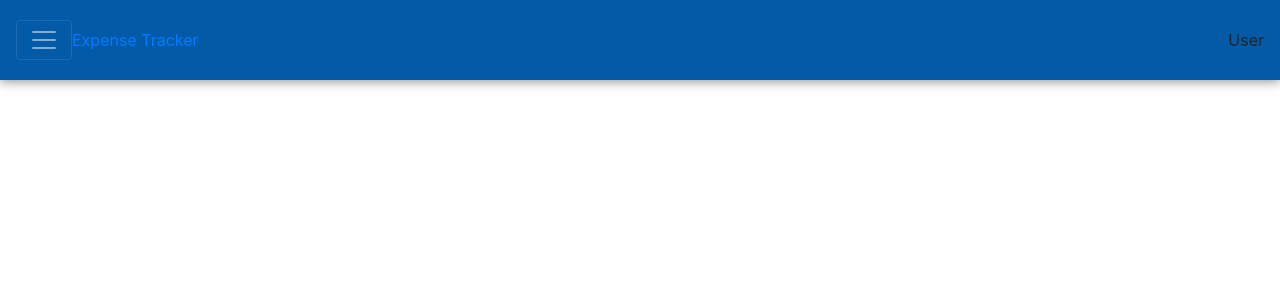
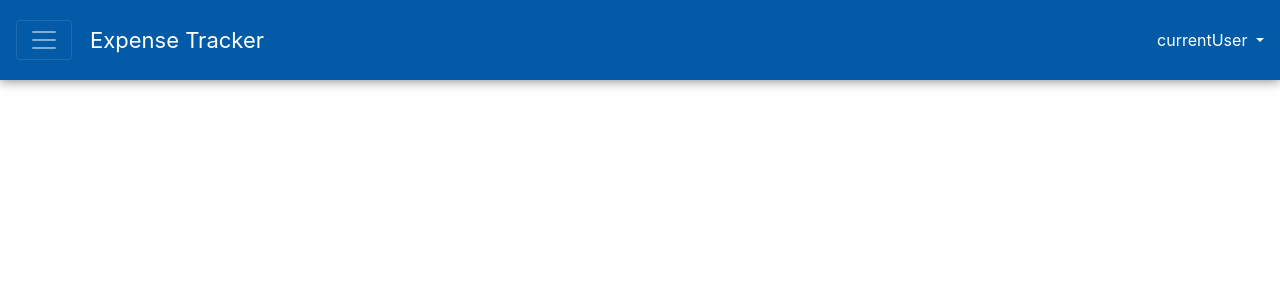
Before and after one commit to orlinwilliams/frontend-expensetracker, an Angular app: page /shared in a window 1280 px wide. Shown: the top 300 px of the page. Built offline with nearby package versions, Linux system fonts and the light colour scheme.

Commit message:
finished style header

```diff
--- a/src/app/shared/header/header.component.css
+++ b/src/app/shared/header/header.component.css
@@ -3,8 +3,12 @@ nav{
   height: 10vh;
   box-shadow: 0 2px 10px rgba(110, 110, 110, 0.7);
 }
-title-logo{
-  margin-left: 8px;
-  color:white;
-  font-size: 15px;
+.main-title{
+  margin-left: 18px;
+  font-size: 22px;
 }
+.current-username{
+  color: white;
+  font-size: 16px;
+  text-decoration: none;
+}
--- a/src/app/shared/header/header.component.html
+++ b/src/app/shared/header/header.component.html
@@ -1,13 +1,27 @@
 <nav class="navbar navbar-dark">
   <button class="navbar-toggler" type="button">
-    <span class="navbar-toggler-icon"></span>
+    <span class="navbar-toggler-icon" (click)="toggleSidebar()"></span>
   </button>
-  <a class="" href="">
-    <span class="title-logo">Expense Tracker</span>
-  </a>
+  <a class="navbar-brand main-title" href=""> Expense Tracker </a>
   <ul class="navbar-nav ml-auto">
-    <li class="nav-item">
-      <span>User</span>
+    <li class="nav-item" ngbDropdown display="dynamic" placement="bottom-right">
+      <a
+        class="current-username"
+        tabindex="0"
+        ngbDropdownToggle
+        id="navbarDropdown3"
+        role="button"
+      >
+        currentUser
+      </a>
+      <div
+        ngbDropdownMenu
+        aria-labelledby="navbarDropdown3"
+        class="dropdown-menu"
+      >
+        <a ngbDropdownItem href="#">Profile</a>
+        <a ngbDropdownItem href="#">Logout</a>
+      </div>
     </li>
   </ul>
 </nav>
--- a/src/app/shared/header/header.component.ts
+++ b/src/app/shared/header/header.component.ts
@@ -11,5 +11,8 @@ export class HeaderComponent implements OnInit {
 
   ngOnInit(): void {
   }
+  toggleSidebar():void{
+
+  }
 
 }
```
